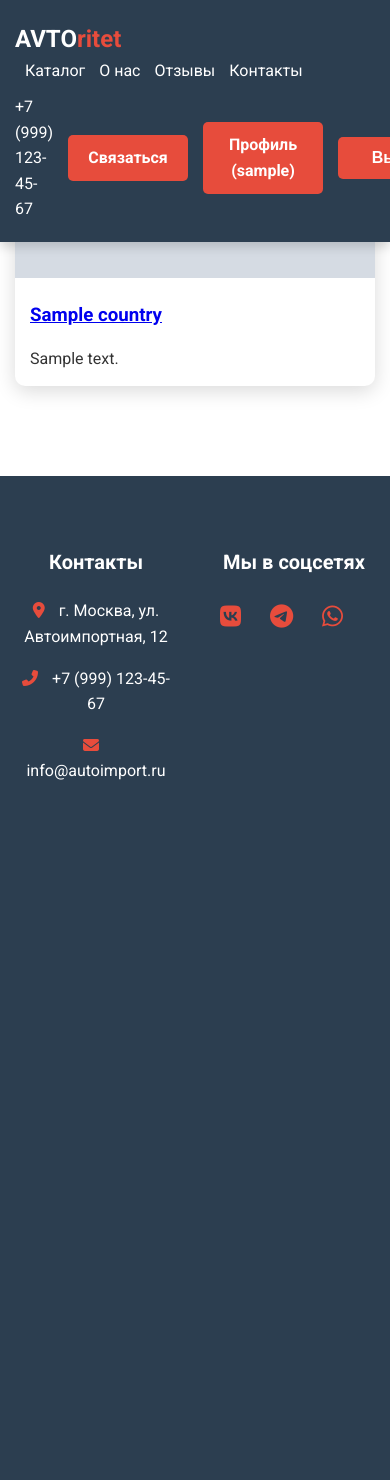
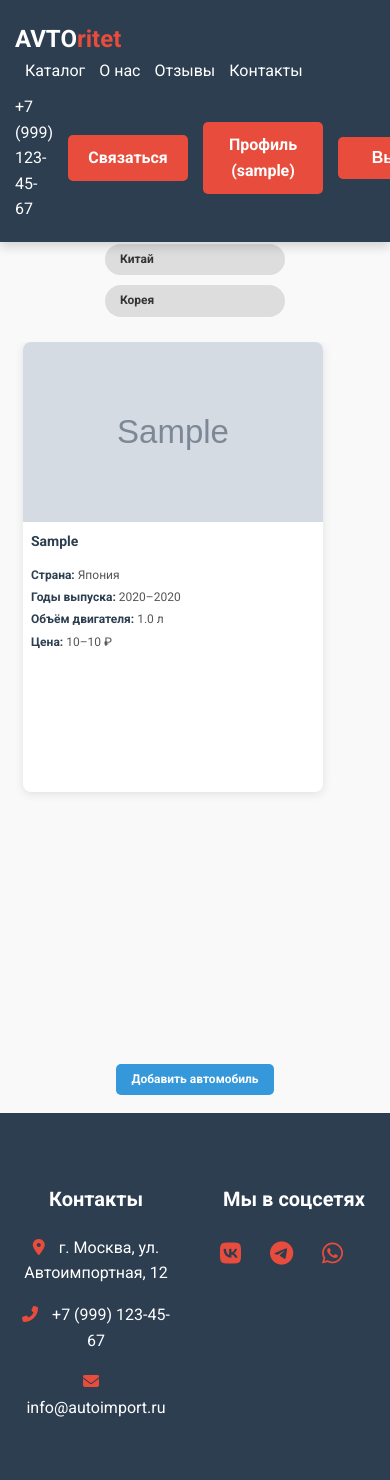
Before and after one commit to Rybin-skam/AVTOritet, a Django app: page /catalog/ in a window 390 px wide. Before the commit the page ends 844 px from the top, so only its background shows below. Run offline with Django 5.2, Linux system fonts and the light colour scheme; the first user in the database is signed in; tables that the repository leaves empty hold one stand-in row (Sample ...).

Commit message:
каталог и отзывы

```diff
--- a/AVTOritet/settings.py
+++ b/AVTOritet/settings.py
@@ -39,6 +39,7 @@ INSTALLED_APPS = [
     'django.contrib.sessions',
     'django.contrib.messages',
     'django.contrib.staticfiles',
+    'django.contrib.humanize',
 ]
 
 MIDDLEWARE = [
@@ -127,3 +128,6 @@ DEFAULT_AUTO_FIELD = 'django.db.models.BigAutoField'
 # Перенаправление после входа/выхода
 LOGIN_REDIRECT_URL = 'profile'
 LOGOUT_REDIRECT_URL = 'index'
+
+MEDIA_URL = '/media/'
+MEDIA_ROOT = BASE_DIR / 'media'
--- a/AVTOritet/urls.py
+++ b/AVTOritet/urls.py
@@ -27,3 +27,4 @@ urlpatterns = [
 
 if settings.DEBUG:
     urlpatterns += static(settings.STATIC_URL, document_root=settings.STATIC_ROOT)
+    urlpatterns += static(settings.MEDIA_URL, document_root=settings.MEDIA_ROOT)
--- /dev/null
+++ b/AVTOritetapp/static/AVTOritetapp/css/catalog.css
@@ -0,0 +1,284 @@
+/* =========================================================================
+   Стили для каталога
+   ========================================================================= */
+.catalog-section {
+    padding: 10px 0;
+    background-color: #f9f9f9;
+    min-height: 100vh; /* Заполняем весь экран */
+    overflow-y: hidden; /* Убираем вертикальную прокрутку */
+}
+
+.catalog-section h1 {
+    text-align: center;
+    margin-bottom: 20px; /* Уменьшаем отступ снизу */
+    color: #2c3e50;
+    font-size: 28px; /* Уменьшаем размер заголовка для компактности */
+}
+
+/* Вкладки для выбора страны */
+.country-tabs {
+    display: flex;
+    justify-content: center;
+    gap: 15px; /* Уменьшаем зазор между вкладками */
+    margin-bottom: 20px; /* Уменьшаем отступ снизу */
+    position: sticky;
+    top: 0; /* Фиксируем вкладки прямо под шапкой */
+    background: #f9f9f9;
+    z-index: 10;
+    padding: 5px 0; /* Уменьшаем внутренние отступы */
+}
+
+.country-tabs .tab {
+    display: inline-block;
+    padding: 8px 20px; /* Уменьшаем размер вкладок */
+    background: #ddd;
+    color: #333;
+    text-decoration: none;
+    border-radius: 20px;
+    font-weight: 600;
+    font-size: 14px; /* Уменьшаем шрифт вкладок */
+    transition: background 0.3s ease, transform 0.3s ease;
+}
+
+.country-tabs .tab:hover {
+    background: #c0c0c0;
+    transform: scale(1.05);
+}
+
+.country-tabs .tab.active {
+    background: #2c3e50;
+    color: white;
+}
+
+/* Список автомобилей */
+.cars-list {
+    display: flex; /* Горизонтальная прокрутка */
+    flex-wrap: nowrap; /* Не переносим элементы */
+    overflow-x: auto; /* Горизонтальная прокрутка */
+    gap: 10px; /* Уменьшаем зазор между карточками */
+    padding: 0 10px; /* Уменьшаем боковые отступы */
+    width: 100%; /* Занимает всю доступную ширину */
+    max-width: 100vw; /* Убедимся, что не выходит за пределы экрана */
+    scroll-snap-type: x mandatory; /* Прокрутка с привязкой */
+    -webkit-overflow-scrolling: touch; /* Плавная прокрутка на мобильных */
+    scroll-behavior: smooth; /* Добавляем плавную прокрутку */
+    height: calc(100vh - 350px); /* Уменьшаем высоту с 400px до 350px для кнопки */
+    overflow-y: hidden; /* Убираем вертикальную прокрутку */
+}
+
+.car-card {
+    flex: 0 0 360px; /* Сохраняем ширину */
+    background: white;
+    border-radius: 8px;
+    box-shadow: 0 2px 10px rgba(0,0,0,0.1);
+    overflow: hidden;
+    transition: transform 0.3s ease;
+    scroll-snap-align: start; /* Привязка при прокрутке */
+    height: 450px; /* Увеличиваем высоту с 400px до 450px */
+}
+
+.car-card:hover {
+    transform: translateY(-5px);
+}
+
+.car-photo {
+    width: 100%;
+    height: 200px; /* Сохраняем высоту фото */
+    overflow: hidden;
+}
+
+.car-photo img {
+    width: 100%;
+    height: 100%;
+    object-fit: cover; /* Обрезает изображение, сохраняя пропорции */
+    border-bottom: 1px solid #eee;
+}
+
+.car-photo.placeholder {
+    width: 100%;
+    height: 200px; /* Сохраняем высоту для консистентности */
+    background: #eee;
+    display: flex;
+    align-items: center;
+    justify-content: center;
+    color: #7f8c8d;
+    font-style: italic;
+}
+
+.car-details {
+    padding: 8px; /* Уменьшаем внутренние отступы */
+}
+
+.car-details h3 {
+    margin-top: 0;
+    color: #2c3e50;
+    font-size: 16px; /* Увеличиваем размер заголовка */
+}
+
+.car-details p {
+    margin: 3px 0; /* Уменьшаем отступы между строками */
+    color: #555;
+    font-size: 14px; /* Увеличиваем размер текста */
+}
+
+.car-details p strong {
+    color: #2c3e50;
+}
+
+/* Сообщение об отсутствии авто */
+.no-cars {
+    text-align: center;
+    color: #7f8c8d;
+    font-style: italic;
+    font-size: 16px; /* Уменьшаем размер для компактности */
+}
+
+/* Кнопка добавления авто */
+.add-car-btn {
+    text-align: center;
+    margin-top: 10px; /* Уменьшаем отступ сверху */
+    position: sticky;
+    bottom: 10px; /* Уменьшаем отступ снизу */
+    background: #f9f9f9;
+    padding: 5px 0; /* Уменьшаем внутренние отступы */
+    z-index: 10;
+}
+
+.add-car-btn .btn {
+    background: #3498db;
+    padding: 8px 20px; /* Уменьшаем размер кнопки */
+    font-size: 14px; /* Уменьшаем шрифт кнопки */
+}
+
+.add-car-btn .btn:hover {
+    background: #2980b9;
+}
+
+/* =========================================================================
+   Стили для формы добавления авто
+   ========================================================================= */
+.add-car-section {
+    padding: 40px 0; /* Уменьшаем отступы */
+    background-color: #f9f9f9;
+    min-height: 100vh; /* Заполняем экран */
+    overflow-y: hidden; /* Убираем вертикальную прокрутку */
+}
+
+.add-car-section h1 {
+    text-align: center;
+    margin-bottom: 20px; /* Уменьшаем отступ */
+    color: #2c3e50;
+    font-size: 28px; /* Уменьшаем размер заголовка */
+}
+
+.add-car-form {
+    max-width: 600px;
+    margin: 0 auto;
+    background: white;
+    padding: 20px; /* Уменьшаем внутренние отступы */
+    border-radius: 8px;
+    box-shadow: 0 2px 10px rgba(0,0,0,0.1);
+    max-height: calc(100vh - 150px); /* Уменьшаем высоту формы */
+    overflow-y: auto; /* Прокрутка внутри формы */
+}
+
+.add-car-form .form-group {
+    margin-bottom: 15px; /* Уменьшаем отступ между полями */
+}
+
+.add-car-form .form-group label {
+    display: block;
+    margin-bottom: 5px; /* Уменьшаем отступ */
+    font-weight: 600;
+    color: #2c3e50;
+    font-size: 14px; /* Уменьшаем шрифт */
+}
+
+.add-car-form .form-group input,
+.add-car-form .form-group select {
+    width: 100%;
+    padding: 8px; /* Уменьшаем отступы */
+    border: 1px solid #ddd;
+    border-radius: 4px;
+    font-size: 14px; /* Уменьшаем шрифт */
+}
+
+.add-car-form .btn-submit {
+    background: #3498db;
+    padding: 8px 20px; /* Уменьшаем размер кнопки */
+    font-size: 14px; /* Уменьшаем шрифт */
+}
+
+.add-car-form .btn-submit:hover {
+    background: #2980b9;
+}
+
+.add-car-form .btn-cancel {
+    background: #7f8c8d;
+    padding: 8px 20px; /* Уменьшаем размер кнопки */
+    font-size: 14px; /* Уменьшаем шрифт */
+}
+
+.add-car-form .btn-cancel:hover {
+    background: #6c7a89;
+}
+
+/* Адаптивность */
+@media (max-width: 768px) {
+    .country-tabs {
+        flex-direction: column;
+        align-items: center;
+        gap: 10px; /* Уменьшаем зазор */
+    }
+
+    .country-tabs .tab {
+        width: 150px; /* Уменьшаем ширину вкладок */
+        padding: 6px 15px; /* Уменьшаем размер */
+        font-size: 12px; /* Уменьшаем шрифт */
+    }
+
+    .cars-list {
+        height: calc(100vh - 130px); /* Уменьшаем высоту на мобильных */
+        gap: 8px; /* Уменьшаем зазор */
+        padding: 0 8px; /* Уменьшаем отступы */
+    }
+
+    .car-card {
+        flex: 0 0 300px; /* Сохраняем ширину на мобильных */
+    }
+
+    .car-photo {
+        height: 180px; /* Уменьшаем высоту фото на мобильных */
+    }
+
+    .car-photo.placeholder {
+        height: 180px;
+    }
+
+    .car-details h3 {
+        font-size: 14px; /* Уменьшаем шрифт на мобильных */
+    }
+
+    .car-details p {
+        font-size: 12px; /* Уменьшаем шрифт на мобильных */
+    }
+
+    .add-car-btn {
+        bottom: 5px; /* Уменьшаем отступ снизу */
+        padding: 3px 0; /* Уменьшаем внутренние отступы */
+    }
+
+    .add-car-btn .btn {
+        padding: 6px 15px; /* Уменьшаем размер кнопки */
+        font-size: 12px; /* Уменьшаем шрифт */
+    }
+
+    .add-car-form {
+        max-height: calc(100vh - 130px); /* Уменьшаем высоту формы */
+        padding: 15px; /* Уменьшаем отступы */
+    }
+
+    .add-car-form .form-group {
+        margin-bottom: 10px; /* Уменьшаем отступ */
+    }
+}
--- a/AVTOritetapp/templates/AVTOritetapp/base.html
+++ b/AVTOritetapp/templates/AVTOritetapp/base.html
@@ -13,6 +13,7 @@
     <!-- Подключение стилей проекта -->
     <link rel="stylesheet" href="{% static 'AVTOritetapp/css/style.css' %}">
     <link rel="stylesheet" type="text/css" href="{% static 'AVTOritetapp/css/reviews.css' %}">
+    <link rel="stylesheet" type="text/css" href="{% static 'AVTOritetapp/css/catalog.css' %}">
 
     <style>
         html, body {
@@ -75,7 +76,7 @@
         {% endif %}
 
         <!-- Main Content -->
-        <main>
+        <main class="main-content {% if request.path == '/catalog/' %} catalog-page {% endif %}">
             {% block content %}{% endblock %}
         </main>
 
@@ -114,6 +115,5 @@
         });
     </script>
     {% endblock %}
-
 </body>
 </html>
--- a/AVTOritetapp/templates/AVTOritetapp/catalog.html
+++ b/AVTOritetapp/templates/AVTOritetapp/catalog.html
@@ -1,20 +1,53 @@
-{% extends "AVTOritetapp/base.html" %}
-
-{% block title %}Каталог автомобилей{% endblock %}
+{% extends 'AVTOritetapp/base.html' %}
+{% load static %}
+{% load humanize %}
 
 {% block content %}
-<section class="catalog">
+<section class="catalog-section">
     <div class="container">
-        <h2>Каталог стран</h2>
-        <div class="countries">
-            {% for country in countries %}
-                <div class="country-card">
-                    <img src="{{ country.image.url }}" alt="{{ country.name }}">
-                    <h3><a href="{% url 'country_detail' country.id %}">{{ country.name }}</a></h3>
-                    <p>{{ country.description }}</p>
+        <h1>Каталог автомобилей</h1>
+
+        <!-- Выбор страны -->
+        <div class="country-tabs">
+            <a href="?country=japan" class="tab {% if country == 'japan' %}active{% endif %}">Япония</a>
+            <a href="?country=china" class="tab {% if country == 'china' %}active{% endif %}">Китай</a>
+            <a href="?country=korea" class="tab {% if country == 'korea' %}active{% endif %}">Корея</a>
+        </div>
+
+        <!-- Список автомобилей -->
+        <div class="cars-list">
+            {% if cars %}
+                {% for car in cars %}
+                <div class="car-card">
+                    {% if car.photo %}
+                    <div class="car-photo">
+                        <img src="{{ car.photo.url }}" alt="{{ car.model }}">
+                    </div>
+                    {% else %}
+                    <div class="car-photo placeholder">
+                        <span>Нет фото</span>
+                    </div>
+                    {% endif %}
+                    <div class="car-details">
+                        <h3>{{ car.model }}</h3>
+                        <p><strong>Страна:</strong> {{ car.get_country_display }}</p>
+                        <p><strong>Годы выпуска:</strong> {{ car.year_start }}{% if car.year_end %}–{{ car.year_end }}{% endif %}</p>
+                        <p><strong>Объём двигателя:</strong> {{ car.engine_volume }} л</p>
+                        <p><strong>Цена:</strong> {{ car.price_min|floatformat:0|intcomma }}–{{ car.price_max|floatformat:0|intcomma }} ₽</p>
+                    </div>
                 </div>
-            {% endfor %}
+                {% endfor %}
+            {% else %}
+                <p class="no-cars">Автомобили из этой страны пока отсутствуют.</p>
+            {% endif %}
         </div>
+
+        <!-- Кнопка добавления авто (только для админа) -->
+        {% if user.is_staff %}
+        <div class="add-car-btn">
+            <a href="{% url 'add_car' %}" class="btn">Добавить автомобиль</a>
+        </div>
+        {% endif %}
     </div>
 </section>
 {% endblock %}
--- a/AVTOritetapp/urls.py
+++ b/AVTOritetapp/urls.py
@@ -1,10 +1,13 @@
 from django.contrib.auth import views as auth_views
 from django.urls import path
+from django.conf import settings
+from django.conf.urls.static import static
 from . import views  # Импортируем наши представления (views)
 
 urlpatterns = [
     path('', views.index, name='index'),
     path('catalog/', views.catalog, name='catalog'),  # Страница каталога
+    path('add_car/', views.add_car, name='add_car'),
     path('about/', views.about, name='about'),  # Страница "О нас"
     path('reviews/', views.reviews, name='reviews'),  # Страница отзывов
     path('contacts/', views.contacts, name='contacts'),  # Страница контактов
@@ -23,4 +26,4 @@ urlpatterns = [
     path('check_username/', views.check_username, name='check_username'),
     path('get_cities/', views.get_cities, name='get_cities'),
 
-]
+] + static(settings.MEDIA_URL, document_root=settings.MEDIA_ROOT)
--- a/AVTOritetapp/views.py
+++ b/AVTOritetapp/views.py
@@ -10,7 +10,9 @@ from django.contrib.auth import authenticate, login as auth_login
 from .forms import UserRegisterForm
 from .models import City  # Импортируем модель City
 from .models import Country
-
+from django.contrib.admin.views.decorators import staff_member_required
+from .models import Car, Review
+from .forms import CarForm, ReviewForm
 
 
 def reviews(request):
@@ -161,8 +163,21 @@ def contact_form(request):
     return render(request, 'AVTOritetapp/contact_form.html')
 
 def catalog(request):
-    countries = Country.objects.all()  # Получаем все страны из базы данных
-    return render(request, 'AVTOritetapp/catalog.html', {'countries': countries})
+    country = request.GET.get('country', 'japan')  # По умолчанию Япония
+    cars = Car.objects.filter(country=country)
+    return render(request, 'AVTOritetapp/catalog.html', {'cars': cars, 'country': country})
+
+@staff_member_required  # Только для администраторов
+def add_car(request):
+    if request.method == "POST":
+        form = CarForm(request.POST, request.FILES)
+        if form.is_valid():
+            form.save()
+            return redirect('catalog')
+    else:
+        form = CarForm()
+    return render(request, 'AVTOritetapp/add_car.html', {'form': form})
+
 
 def country_detail(request, country_id):
     country = Country.objects.get(id=country_id)
```
Also changed, not shown: AVTOritetapp/admin.py (+7 -1 lines), AVTOritetapp/forms.py (+21 -0 lines), AVTOritetapp/models.py (+22 -6 lines), AVTOritetapp/templates/AVTOritetapp/add_car.html (added, +49 -0 lines), media/cars/photos/photo_5262498212768509932_x.jpg (added), media/cars/photos/photo_5262498212768510020_x.jpg (added), media/cars/photos/photo_5262498212768510025_x.jpg (added), media/cars/photos/photo_5262498212768510039_x.jpg (added), media/reviews/media/2025/05/19/photo_5262498212768509932_x.jpg (added), media/reviews/media/2025/05/19/photo_5262498212768510020_x.jpg (added), media/reviews/media/2025/05/19/photo_5262498212768510025_x.jpg (added), media/reviews/media/2025/05/19/photo_5262498212768510039_x.jpg (added).
